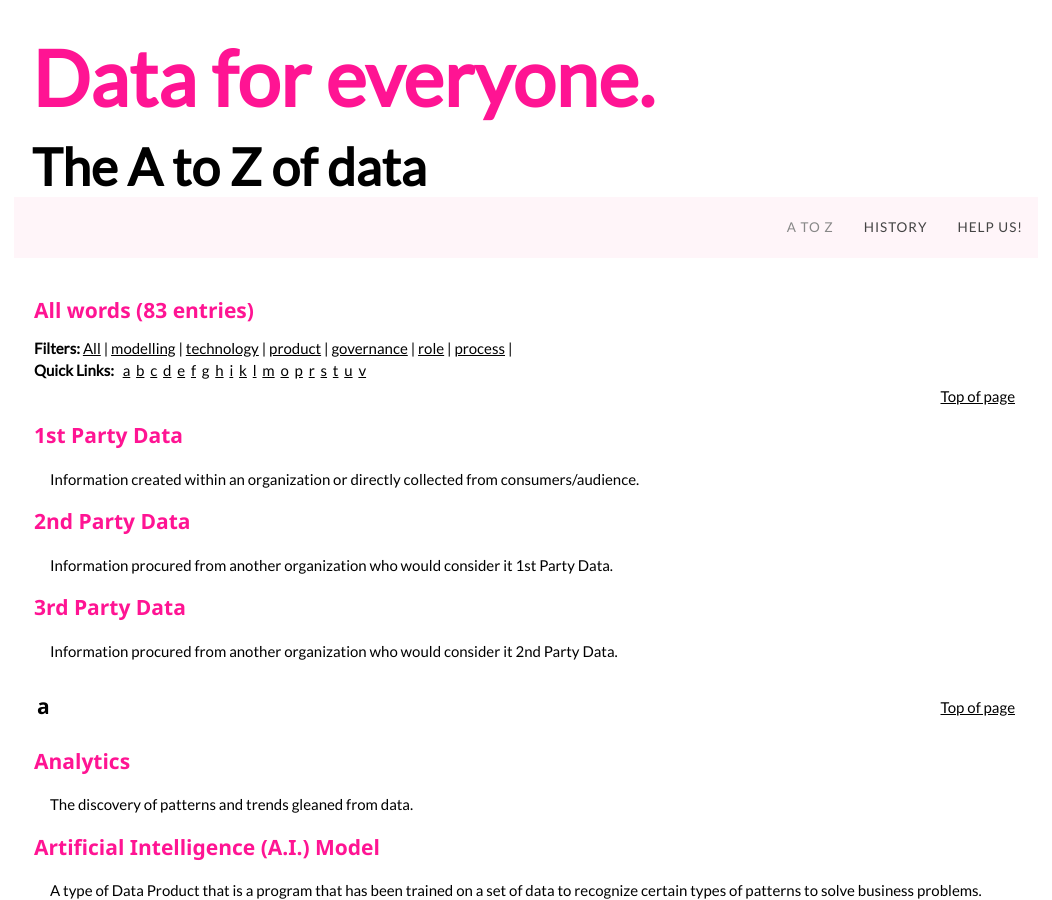
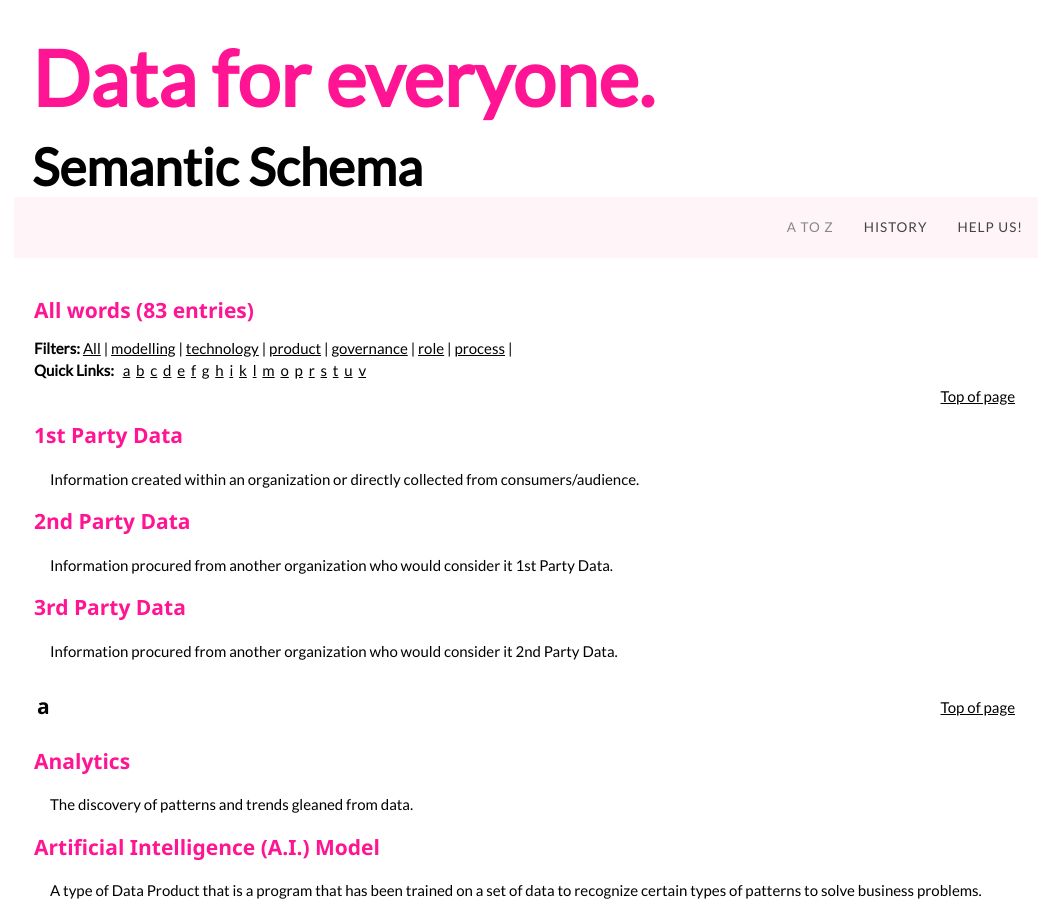
Before and after one commit to KCWADSWORTH/semantic_schema_wiki, a Jekyll site: the page built from index.html, in a window 1280 px wide and 900 px high. Shown: the whole window, without its empty margins (114-1166 px from the left). Built offline with Jekyll 4.4.1, drawn with Linux system fonts in a browser that asks for light colours.

Commit message:
Update index.html

```diff
--- a/index.html
+++ b/index.html
@@ -1,7 +1,7 @@
 ---
 
 layout: single_column_layout
-hero_text: The A to Z of data
+hero_text: Semantic Schema
 title: Home
 
 ---
```
